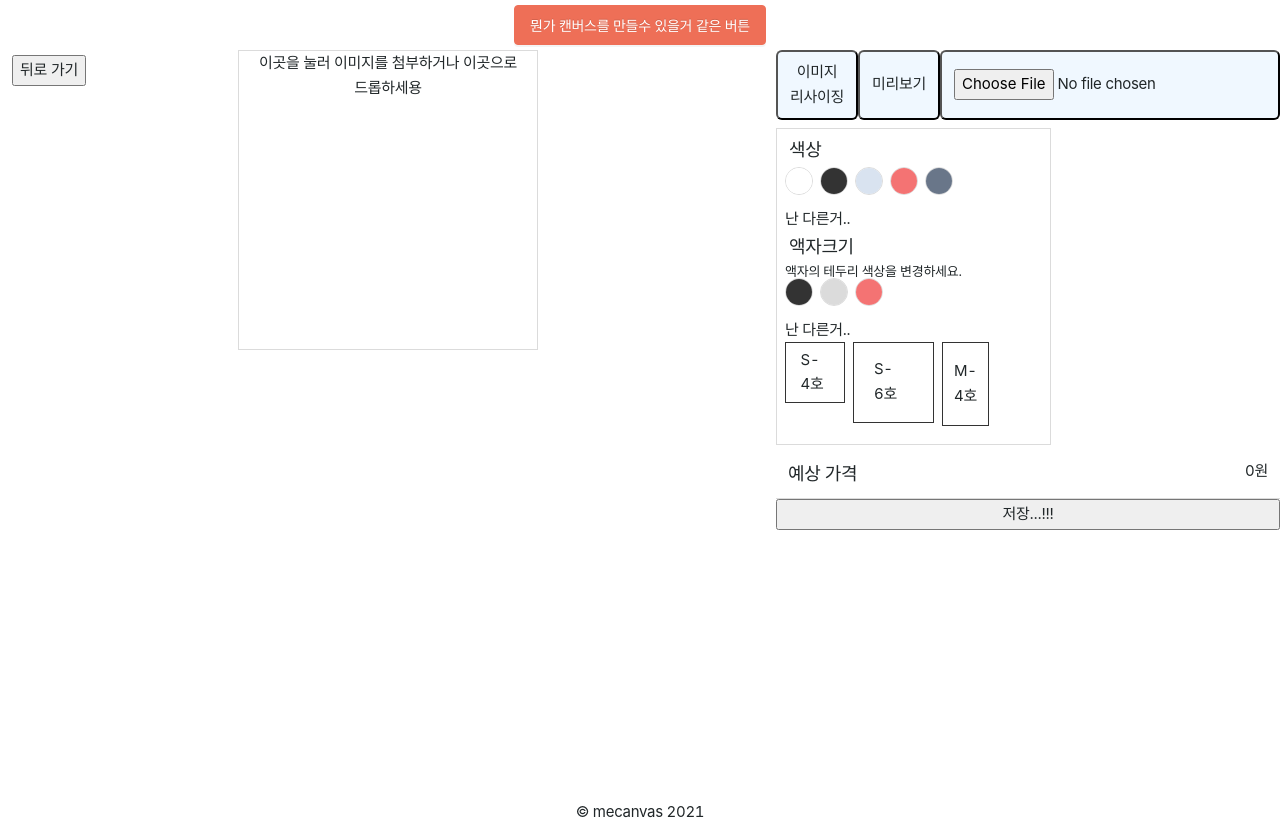
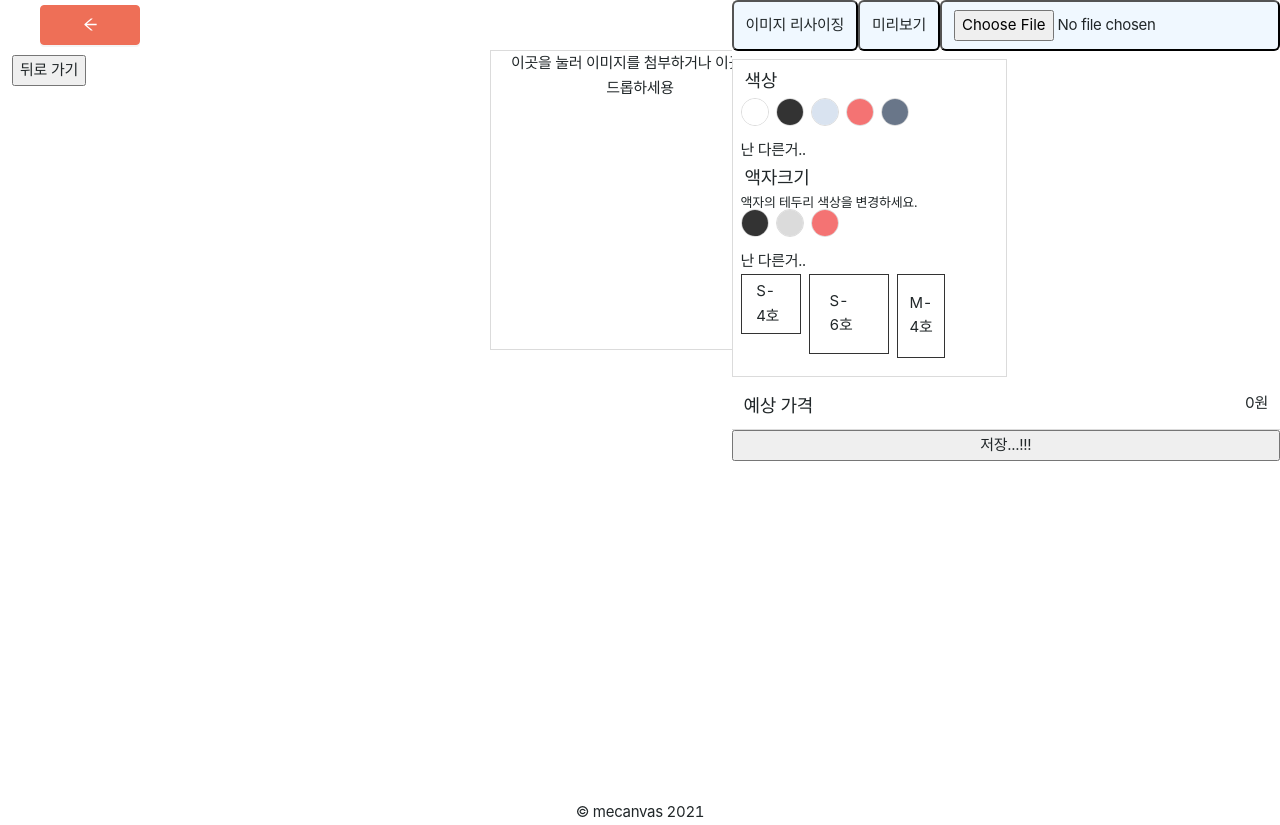
Before and after one commit to mecanvas/early-front, a Next.js app: page /tool in a window 1280 px wide. Built offline with nearby package versions, Linux system fonts and the light colour scheme; a web font is replaced by a local one.

Commit message:
테마 추가 및 툴바일때 헤더 제거

```diff
--- a/src/components/layouts/AppHeader.tsx
+++ b/src/components/layouts/AppHeader.tsx
@@ -2,6 +2,7 @@ import React, { useCallback } from 'react';
 import styled from '@emotion/styled';
 import { useRouter } from 'next/router';
 import { Button } from 'antd';
+import { ArrowLeftOutlined } from '@ant-design/icons';
 
 const HeaderContainer = styled.header`
   width: 100%;
@@ -9,10 +10,21 @@ const HeaderContainer = styled.header`
 `;
 
 const Header = styled.div`
+  height: 100%;
   display: flex;
   align-items: center;
-  justify-content: center;
-  height: 100%;
+  justify-content: space-between;
+  margin: 0 auto;
+  padding: 0 40px;
+`;
+
+const HeaderBackIcon = styled(Button)`
+  width: 100px;
+  svg {
+    path {
+      color: ${({ theme }) => theme.color.white};
+    }
+  }
 `;
 
 const AppHeader = () => {
@@ -22,12 +34,27 @@ const AppHeader = () => {
     router.push('/tool');
   }, [router]);
 
+  const handlePushMainPage = useCallback(() => {
+    router.push('/');
+  }, [router]);
+
   return (
     <HeaderContainer>
       <Header>
-        <Button type="primary" onClick={handlePushCustomPage}>
-          뭔가 캔버스를 만들수 있을거 같은 버튼
-        </Button>
+        {router.asPath === '/tool' ? (
+          <>
+            <HeaderBackIcon type="primary" onClick={handlePushMainPage}>
+              <ArrowLeftOutlined />
+            </HeaderBackIcon>
+          </>
+        ) : (
+          <>
+            <h4>MeCanvas</h4>
+            <Button type="primary" onClick={handlePushCustomPage}>
+              Canvas
+            </Button>
+          </>
+        )}
       </Header>
     </HeaderContainer>
   );
--- a/src/components/tool/ToolStyle.tsx
+++ b/src/components/tool/ToolStyle.tsx
@@ -85,6 +85,9 @@ export const VersatileWrapper = styled.div`
   flex-direction: column;
   z-index: 3;
   background: #fff;
+  position: absolute;
+  top: 0;
+  right: 0;
 `;
 
 export const Versatile = styled.div`
--- a/src/pages/_app.tsx
+++ b/src/pages/_app.tsx
@@ -3,6 +3,8 @@ import '../style/style.less';
 import styled from '@emotion/styled';
 import AppLayout from 'src/components/layouts/AppLayout';
 import axios from 'axios';
+import { ThemeProvider } from '@emotion/react';
+import { theme } from 'src/style/theme';
 
 const AppContainer = styled.main`
   width: 100%;
@@ -13,11 +15,15 @@ axios.defaults.baseURL = 'http://localhost:4000';
 
 function MyApp({ Component, pageProps }: AppProps) {
   return (
-    <AppLayout>
-      <AppContainer>
-        <Component {...pageProps} />
-      </AppContainer>
-    </AppLayout>
+    <>
+      <ThemeProvider theme={theme}>
+        <AppLayout>
+          <AppContainer>
+            <Component {...pageProps} />
+          </AppContainer>
+        </AppLayout>
+      </ThemeProvider>
+    </>
   );
 }
 
```
